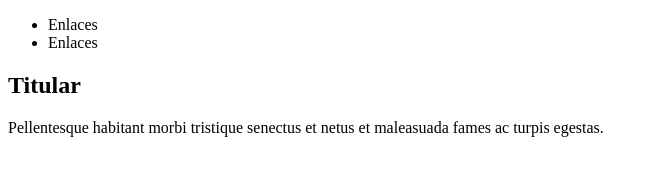
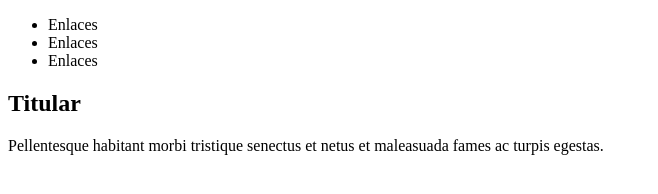
Before and after one commit to hansit95/Github-para-repositorio, a plain HTML site: page archivo.html in a window 1280 px wide. Shown: the whole page, without its empty margins (0-658 px from the left). Drawn offline with Linux system fonts and the light colour scheme.

Commit message:
agrega li
inserta nuevo enlace

```diff
--- a/archivo.html
+++ b/archivo.html
@@ -13,6 +13,7 @@
 			<ul>
 				<li>Enlaces</li>
 				<li>Enlaces</li>
+				<li>Enlaces</li>
 			</ul>
 		</nav>
 	</header>
```
